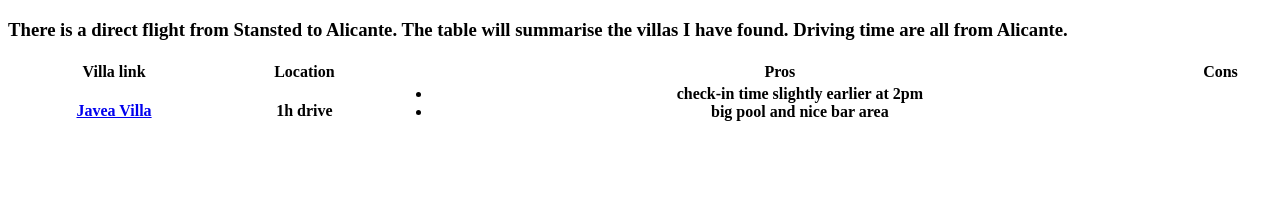
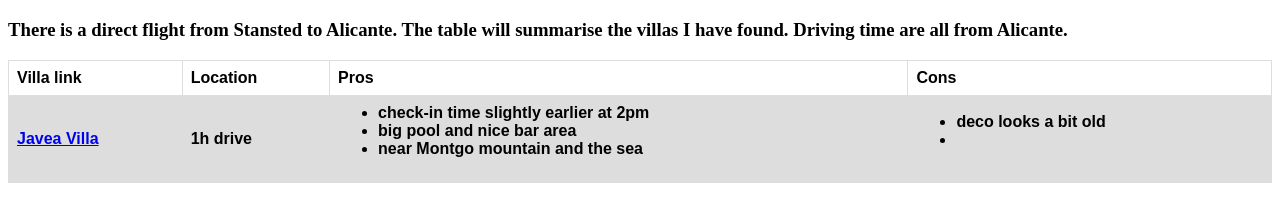
Before and after one commit to Cherryhz/Cherryhz.github.io, a plain HTML site: page index.html in a window 1280 px wide. Shown: the part 87-308 px from the top of the page. Drawn offline with Linux system fonts and the light colour scheme.

Commit message:
Update index.html

```diff
--- a/index.html
+++ b/index.html
@@ -1,11 +1,28 @@
 <html>
 <head>
   Spainish holiday accommodation pros and cons
+  <style>
+    table {
+      font-family: arial, sans-serif;
+      border-collapse: collapse;
+      width: 100%;
+    }
+
+    td, th {
+      border: 1px solid #dddddd;
+      text-align: left;
+      padding: 8px;
+    }
+
+    tr:nth-child(even) {
+      background-color: #dddddd;
+    }
+  </style>
 </head>
 <body>
   <h1> Villa near Alicante Pros and Cons </h1>
   <h3> There is a direct flight from Stansted to Alicante. The table will summarise the villas I have found. Driving time are all from Alicante. </h3>
-  <table style="width:100%">
+  <table>
     <tr>
       <th> Villa link </th>
       <th> Location </th>
@@ -20,6 +37,11 @@
       <th> <ul>
         <li> check-in time slightly earlier at 2pm </li>
         <li> big pool and nice bar area </li>
+        <li> near Montgo mountain and the sea </li>
+      </ul> </th>
+      <th> <ul>
+        <li> deco looks a bit old </li>
+        <li>  </li>
       </ul> </th>
     </tr>
   </table>
```
